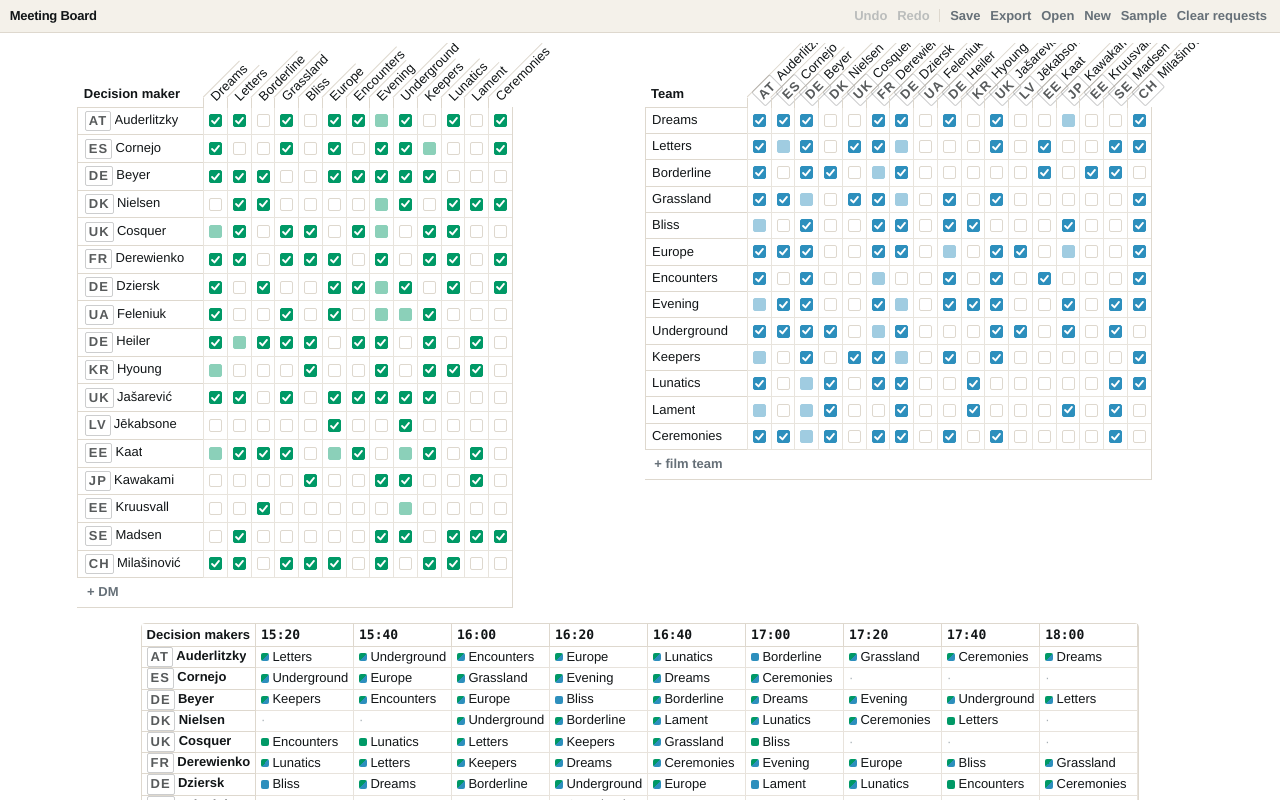
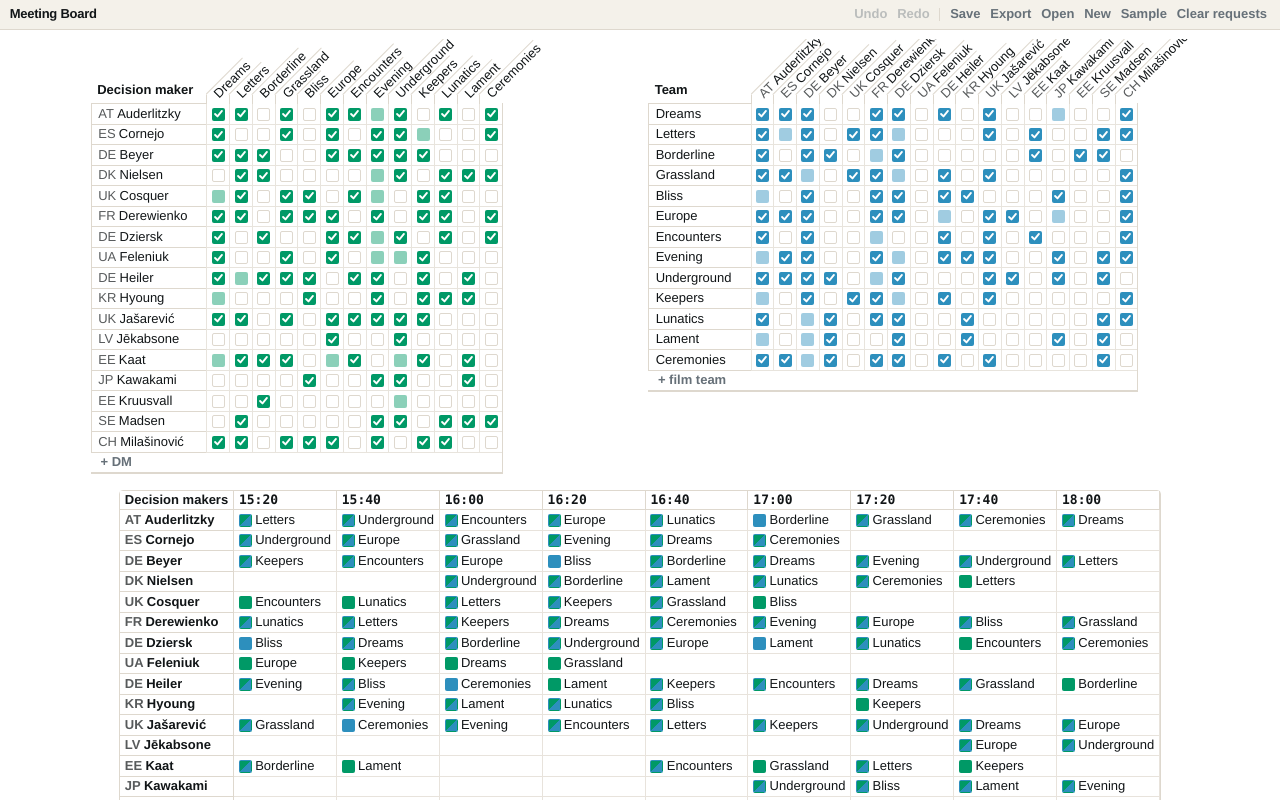
Before and after one commit to mbrock/seadocs, a React (Vite) app: page / in a window 1280 px wide. Both pictures are taken after a click on the button "Open". Shown: the top 800 px of the page. Built offline with nearby package versions, Linux system fonts and the light colour scheme.

Commit message:
Unify table marks and row rhythm
Amp-Thread-ID: https://ampcode.com/threads/T-01a062fd-f5d8-718c-beaf-18fc9d7dbc8b
Co-authored-by: Mikael Brockman <mikael@brockman.se>

```diff
--- a/src/components/BoardPanel.tsx
+++ b/src/components/BoardPanel.tsx
@@ -18,7 +18,7 @@ import { availabilityOfProject, participantName, slotLabel, withAvailability, wi
 import { optimize } from '../lib/optimize'
 import { useNames } from './useNames'
 import type { DisplayName } from '../lib/names'
-import { AskMark, Button, Empty, Name, Panel } from './ui'
+import { Button, Empty, Name, Panel, RequestMark } from './ui'
 import { askedBy } from '../lib/describe'
 import { startAdvancedSolve } from '../lib/advancedSolverClient'
 import { validateAdvancedBoard } from '../lib/advancedSolver'
@@ -191,11 +191,11 @@ function Grid({
       <table className="w-full border-separate border-spacing-0">
         <thead>
           <tr>
-            <th className="sticky top-0 left-0 z-30 w-px border-r border-b border-rule bg-paper px-1.5 py-0.5 text-left font-semibold whitespace-nowrap">
+            <th className="sticky top-0 left-0 z-30 h-6 w-px border-r border-b border-rule bg-paper px-1.5 py-0 text-left font-semibold whitespace-nowrap">
               {rows === 'dm' ? 'Decision makers' : 'Teams'}
             </th>
             {project.slots.map((slot) => (
-              <th key={slot.id} className="sticky top-0 z-20 border-r border-b border-rule bg-paper px-1.5 py-0.5 text-left font-mono font-semibold">
+              <th key={slot.id} className="sticky top-0 z-20 h-6 border-r border-b border-rule bg-paper px-1.5 py-0 text-left font-mono font-semibold">
                 {slotLabel(project, slot.id)}
               </th>
             ))}
@@ -203,7 +203,7 @@ function Grid({
         </thead>
         <tbody>
           {people.map((person) => (
-            <tr key={person.id}>
+            <tr key={person.id} className="h-6">
               <th
                 scope="row"
                 className="sticky left-0 z-10 w-px border-r border-b border-rule bg-paper px-1.5 py-0 text-left font-semibold whitespace-nowrap"
@@ -234,8 +234,8 @@ function Grid({
                         partner && !dmAsked && !teamAsked ? 'text-muted' : ''
                       }`}
                     >
-                      {partner && <AskMark dm={dmAsked} team={teamAsked} />}
-                      {partner ? <Name person={partner} display={names.get(partner.id)} variant="code" className="flex" /> : off ? null : <span>·</span>}
+                      {partner && <RequestMark dm={dmAsked} team={teamAsked} />}
+                      {partner && <Name person={partner} display={names.get(partner.id)} variant="code" className="flex" />}
                       {(repeat || (off && partner)) && (
                         <span aria-label={repeat ? 'meets twice' : 'not available'} className="ml-auto pl-1 font-bold text-warn">
                           {repeat ? '×2' : '!'}
@@ -317,7 +317,7 @@ function Inspector({
       case 'swap':
         return (
           <>
-            swap · {code(e.displaced)} gets {code(e.second[other])} <AskMark {...asksFor(e.second.team, e.second.dm)} />
+            swap · {code(e.displaced)} gets {code(e.second[other])} <RequestMark {...asksFor(e.second.team, e.second.dm)} />
           </>
         )
       case 'repeat':
@@ -360,7 +360,7 @@ function Inspector({
                   <div className="eyebrow">Meets</div>
                   <div className="truncate font-semibold">{participantName(project, current)}</div>
                   <div className="flex items-center gap-1.5 text-muted">
-                    <AskMark dm={cur.dm} team={cur.team} /> {askedBy(cur.dm, cur.team)}
+                    <RequestMark dm={cur.dm} team={cur.team} /> {askedBy(cur.dm, cur.team)}
                   </div>
                 </div>
                 <Button onClick={() => assign(null)} title="Take this meeting off the board">
@@ -438,7 +438,7 @@ function CandidateList({
                 {effectLine(r.effect)} · {load.get(r.person.id) ?? 0}/{project.slots.length} booked
               </span>
             </span>
-            <AskMark dm={r.dmAsked} team={r.teamAsked} />
+            <RequestMark dm={r.dmAsked} team={r.teamAsked} />
           </button>
         </li>
       ))}
--- a/src/components/SetupPanel.tsx
+++ b/src/components/SetupPanel.tsx
@@ -1,7 +1,7 @@
 import type { Dispatch, SetStateAction } from 'react'
 import { asked, pairKey, type Participant } from '../lib/scheduler'
 import { parseRoster, prune, rosterText, withAsk, type AskKind, type Project } from '../lib/project'
-import { Button, Name } from './ui'
+import { Button, Name, RequestMark } from './ui'
 import { useNames } from './useNames'
 import type { DisplayName } from '../lib/names'
 
@@ -131,8 +131,8 @@ function RequestMatrix({
           </thead>
           <tbody className="outline outline-1 outline-rule">
             {rows.map((person, rowIndex) => (
-              <tr key={person.id} className="group">
-                <th className="sticky left-0 z-10 w-px border-l border-b border-rule bg-paper px-2 py-1 text-left font-normal whitespace-nowrap group-hover:bg-canvas">
+              <tr key={person.id} className="group h-6">
+                <th className="sticky left-0 z-10 w-px border-l border-b border-rule bg-paper px-2 py-0 text-left font-normal whitespace-nowrap group-hover:bg-canvas">
                   <EditableParticipant
                     person={person}
                     display={names.get(person.id)}
@@ -150,7 +150,7 @@ function RequestMatrix({
                   const fulfilled = requested && !generating && scheduled.has(pairKey(team, dm))
                   const description = `${kind === 'dm' ? 'DM' : 'Team'} request: ${person.name} asks for ${column.name}`
                   return (
-                    <td key={column.id} className="border-l border-b border-rule/70 px-1.5 py-1 group-hover:bg-canvas/50">
+                    <td key={column.id} className="border-l border-b border-rule/70 p-0 group-hover:bg-canvas/50">
                       <button
                         type="button"
                         role="checkbox"
@@ -158,28 +158,26 @@ function RequestMatrix({
                         aria-label={description}
                         title={`${description} · ${requested ? fulfilled ? 'scheduled' : 'not scheduled' : 'not requested'}`}
                         onClick={() => onChange((current) => withAsk(current, kind, team, dm, !requested))}
-                        className={`flex h-4 w-4 cursor-pointer items-center justify-center rounded-[2px] border text-white hover:outline hover:outline-ink ${
-                          requested
-                            ? kind === 'dm' ? 'border-emerald-600 bg-emerald-600' : 'border-sea-3 bg-sea-3'
-                            : 'border-rule bg-paper'
-                        } ${requested && !fulfilled ? 'opacity-45' : ''}`}
+                        className="flex h-6 w-full cursor-pointer items-center justify-center hover:outline hover:outline-ink"
                       >
-                        {fulfilled && (
-                          <svg data-fulfillment-check aria-hidden="true" viewBox="0 0 16 16" className="h-3.5 w-3.5" fill="none">
-                            <path d="M3 8.5 6.5 12 13 4" stroke="currentColor" strokeWidth="2.75" strokeLinecap="round" strokeLinejoin="round" />
-                          </svg>
-                        )}
+                        <RequestMark
+                          dm={kind === 'dm' && requested}
+                          team={kind === 'team' && requested}
+                          fulfilled={fulfilled}
+                          showEmpty
+                          className={requested && !fulfilled ? 'opacity-45' : ''}
+                        />
                       </button>
                     </td>
                   )
                 })}
               </tr>
             ))}
-            <tr>
-              <td className="sticky left-0 z-10 bg-paper px-2 py-1">
+            <tr className="h-[calc(1.5rem+1px)]">
+              <td className="sticky left-0 z-10 border-b border-rule bg-paper px-2 py-0">
                 <Button variant="quiet" onClick={onAdd}>{addLabel}</Button>
               </td>
-              <td colSpan={Math.max(1, columns.length)} />
+              <td className="border-b border-rule" colSpan={Math.max(1, columns.length)} />
             </tr>
           </tbody>
         </table>
@@ -207,7 +205,7 @@ function EditableParticipant({
 }) {
   const value = rosterText([person])
   return (
-    <div className="relative flex items-center gap-0.5">
+    <div className="relative flex h-6 items-center gap-0.5">
       <input
         aria-label={label}
         className={`peer absolute inset-y-0 left-0 right-3 z-10 min-w-0 bg-transparent p-0 focus:bg-paper focus:text-ink focus:outline-1 focus:outline-ink ${value ? 'text-transparent' : 'text-muted'}`}
--- a/src/components/ui.tsx
+++ b/src/components/ui.tsx
@@ -8,7 +8,7 @@ type Variant = 'primary' | 'default' | 'quiet'
 const buttonStyles: Record<Variant, string> = {
   primary: 'px-2 py-1 bg-ink text-paper hover:bg-accent disabled:hover:bg-ink',
   default: 'px-2 py-1 border border-rule bg-paper hover:border-ink disabled:hover:border-rule',
-  quiet: 'px-1 py-0.5 text-muted hover:text-ink hover:underline',
+  quiet: 'px-1 py-0 text-muted hover:text-ink hover:underline',
 }
 
 export function Button({ variant = 'default', className = '', ...props }: ButtonHTMLAttributes<HTMLButtonElement> & { variant?: Variant }) {
@@ -29,16 +29,39 @@ export function Empty({ children }: { children: ReactNode }) {
   return <p className="px-2 py-3 text-center text-muted">{children}</p>
 }
 
-/** One square: green for a DM ask, blue for a team ask, and diagonally split for both. */
-export function AskMark({ dm, team }: { dm: boolean; team: boolean }) {
+/** The shared request square, optionally showing fulfillment with a check. */
+export function RequestMark({
+  dm,
+  team,
+  fulfilled = false,
+  showEmpty = false,
+  className = '',
+}: {
+  dm: boolean
+  team: boolean
+  fulfilled?: boolean
+  showEmpty?: boolean
+  className?: string
+}) {
+  const requested = dm || team
   const both = dm && team
   return (
     <span
-      className={`inline-block h-2.5 w-2.5 shrink-0 rounded-[2px] ${both ? '' : dm ? 'bg-emerald-600' : team ? 'bg-sea-3' : 'invisible'}`}
+      className={`flex h-4 w-4 shrink-0 items-center justify-center rounded-[2px] border text-white ${
+        requested
+          ? `border-transparent ${both ? '' : dm ? 'bg-emerald-600' : 'bg-sea-3'}`
+          : showEmpty ? 'border-rule bg-paper' : 'invisible border-transparent'
+      } ${className}`}
       style={both ? { background: 'linear-gradient(135deg, var(--color-emerald-600) 0 50%, var(--color-sea-3) 50% 100%)' } : undefined}
       title={askedBy(dm, team)}
       aria-label={askedBy(dm, team)}
-    />
+    >
+      {fulfilled && (
+        <svg data-fulfillment-check aria-hidden="true" viewBox="0 0 16 16" className="h-3.5 w-3.5" fill="none">
+          <path d="M3 8.5 6.5 12 13 4" stroke="currentColor" strokeWidth="2.75" strokeLinecap="round" strokeLinejoin="round" />
+        </svg>
+      )}
+    </span>
   )
 }
 
@@ -68,11 +91,7 @@ export function Name({
   )
 }
 
-/** Small-caps style label, e.g. a country code after a name. */
+/** Country code shown as ordinary inline text before a name. */
 function Tag({ children }: { children: ReactNode }) {
-  return (
-    <span className="mr-1 shrink-0 self-center rounded-[2px] border border-current/30 px-[3px] leading-[1.4] font-bold tracking-[0.08em] text-current opacity-70">
-      {children}
-    </span>
-  )
+  return <span className="mr-1 shrink-0 opacity-70">{children}</span>
 }
```
